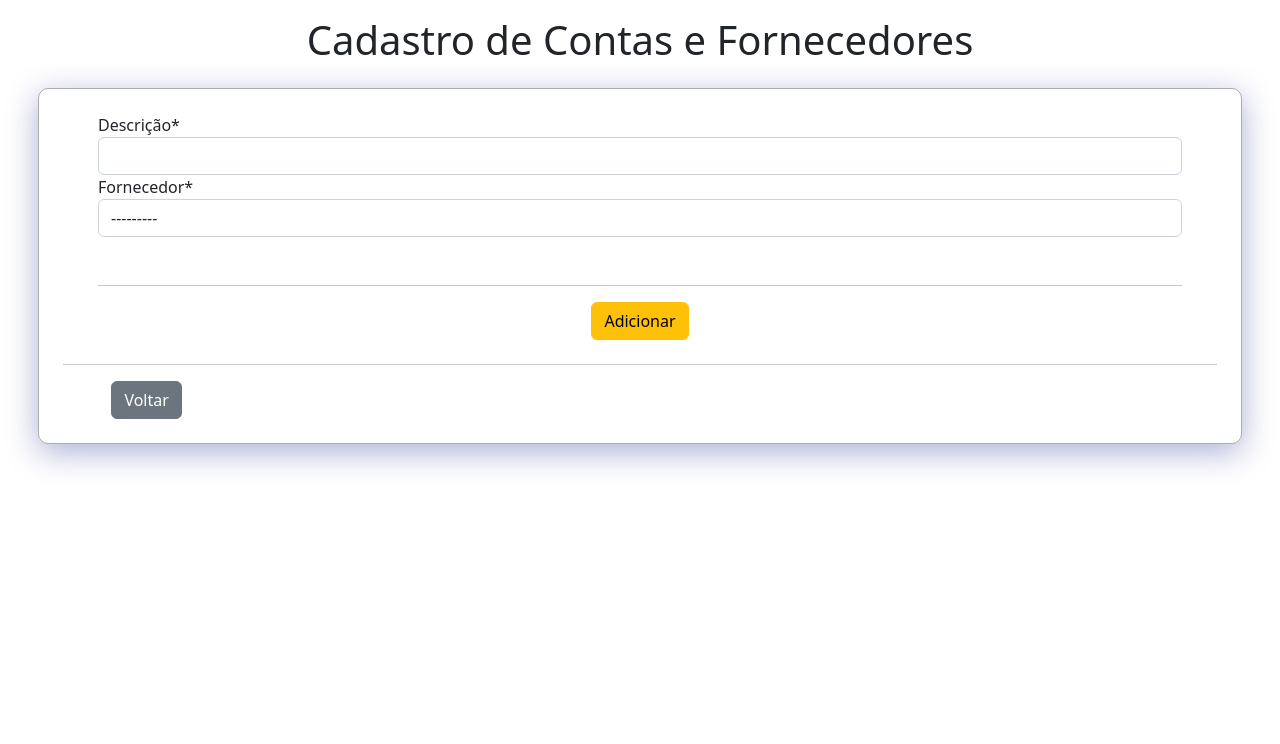
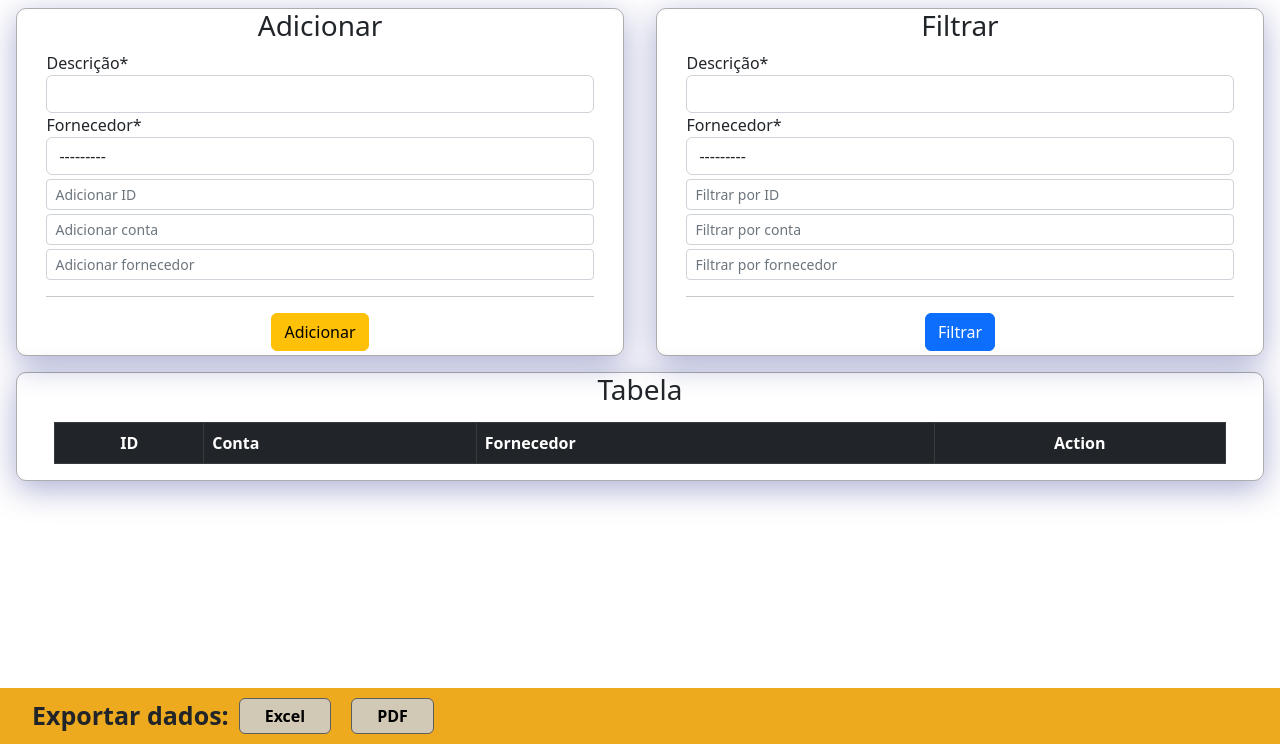
Before and after one commit to felipezampa/safegold-software, a Django app: page /crud_app/create/ in a window 1280 px wide. Shown: the part 56-800 px from the top of the page. Run offline with Django 4.2, Linux system fonts and the light colour scheme; tables that the repository leaves empty hold one stand-in row (values such as "Sample post"); lists and menus that the app fills with data are empty; some libraries are stand-ins or nearby versions.

Commit message:
Inicio da mudança do crud para uma tela apenas

```diff
--- a/crudfornecedor/crud_app/templates/crud_app/base.html
+++ b/crudfornecedor/crud_app/templates/crud_app/base.html
@@ -10,6 +10,7 @@
     <link rel="shortcut icon" href="{% static 'images/safegold.ico' %}">
     <link href="https://cdn.jsdelivr.net/npm/bootstrap@5.2.2/dist/css/bootstrap.min.css" rel="stylesheet" integrity="sha384-Zenh87qX5JnK2Jl0vWa8Ck2rdkQ2Bzep5IDxbcnCeuOxjzrPF/et3URy9Bv1WTRi" crossorigin="anonymous"><link rel="stylesheet" href="{% static 'fontawesome/css/all.css' %}">
     <link rel="stylesheet" href="{% static 'css/styles.css' %}">
+    <script src="https://unpkg.com/htmx.org@1.8.2"></script>
     {% block styles %}{% endblock %}
 </head>
 <body>
--- a/crudfornecedor/crud_app/templates/crud_app/tabela.html
+++ b/crudfornecedor/crud_app/templates/crud_app/tabela.html
@@ -1,15 +1,65 @@
 {% extends 'crud_app/base.html' %}
 {% load static %}
+{% load crispy_forms_tags%}
 {% block title %}<title>Tabela</title>{% endblock title %}
 {% block content %}
-<h1 class="d-flex justify-content-center mt-3">Tabela Fornecedor Conta</h1>
 <main>
-    <div class="sg-container mt-4">
-        <div class="col text-center mt-3 mb-3">
-            <a href="{% url 'crud_app:create' %}"><button type="submit" class="btn btn-warning btn-block">Adicionar</button></a>
+    <div class="container-fluid mb-5">
+        <div class="row">
+            <div class="col sg-container mt-2 mx-3">
+                <h3 class="text-center">Adicionar</h3>
+                <form action="" class="sg-content" method="POST">
+                    {% csrf_token %}
+
+                    {{ form|crispy }}
+                    <!--======================================= APAGAR DEPOIS, SOMENTE PARA TESTES =======================================-->
+                    <div class="input-group input-group-sm my-1 ml-3 mr-3">
+                        <input type="text" name="id" class="form-control" aria-la bel="Large" placeholder="Adicionar ID" />
                     </div>
+                    <div class="input-group input-group-sm my-1 ml-3 mr-3">
+                        <input type="text" name="conta" class="form-control" aria-label="Large" placeholder="Adicionar conta" />
+                    </div>
+                    <div class="input-group input-group-sm my-1 ml-3 mr-3">
+                        <input type="text" name="fornecedor" class="form-control" aria-label="Large" placeholder="Adicionar fornecedor" />
+                    </div>
+                    <!--======================================= APAGAR DEPOIS, SOMENTE PARA TESTES =======================================-->
+                    <div class="col text-center mb-1 mt-1">
+
+                        <hr>
+                        <button type="submit" class="btn btn-warning btn-block">Adicionar</button>
+                    </div>
+                </form>
+            </div>
+            <div class="col sg-container mt-2 mx-3">
+                <h3 class="text-center">Filtrar</h3>
+                <form action="" class="sg-content" method="POST">
+                    {% csrf_token %}
+
+                    {{ form|crispy }}
+                    <!--======================================= APAGAR DEPOIS, SOMENTE PARA TESTES =======================================-->
+                    <div class="input-group input-group-sm my-1 ml-3 mr-3">
+                        <input type="text" name="id" class="form-control" aria-la bel="Large" placeholder="Filtrar por ID" />
+                    </div>
+                    <div class="input-group input-group-sm my-1 ml-3 mr-3">
+                        <input type="text" name="conta" class="form-control" aria-label="Large" placeholder="Filtrar por conta" />
+                    </div>
+                    <div class="input-group input-group-sm my-1 ml-3 mr-3">
+                        <input type="text" name="fornecedor" class="form-control" aria-label="Large" placeholder="Filtrar por fornecedor" />
+                    </div>
+                    <!--======================================= APAGAR DEPOIS, SOMENTE PARA TESTES =======================================-->
+                    <div class="col text-center mb-1 mt-1">
+
+                        <hr>
+                        <button type="submit" class="btn btn-primary btn-block">Filtrar</button>
+                    </div>
+                </form>
+            </div>
+        </div>
+
+        <div class="sg-container mt-3 mx-1">
             <div class="sg-content">
-            <table class="table table-Light table-bordered table-striped mb-4">
+                <h3 class="text-center">Tabela</h3>
+                <table class="table table-Light table-bordered table-striped mb-3 mt-3">
                     <thead class="table-dark">
                         <tr>
                             <th class="col text-center">ID</th>
@@ -21,10 +71,10 @@
                     <tbody>
                         {% for conta in object_list %}
                         <tr>
-                        <td class="text-center">{{conta.id}}</td>
+                            <td class="text-center col-md-1">{{conta.id}}</td>
                             <td>{{conta.desc}}</td>
-                        <td>{{conta.fornecedor}}</td>
-                        <td class="sg-action-buttons excludeExport text-center">
+                            <td class="col-md-3">{{conta.fornecedor}}</td>
+                            <td class="sg-action-buttons excludeExport text-center col-md-2">
                                 <a href="{% url 'crud_app:detail' pk=conta.pk %}" class="mx-3" title="Detalhar Conta"><i class="fa-solid fa-expand"></i></a>
                                 <a href="{% url 'crud_app:update' pk=conta.pk %}" class="mx-3" title="Editar Conta"><i class="fa-solid fa-pen-to-square"></i></a>
                                 <a href="{% url 'crud_app:delete' pk=conta.pk %}" class="mx-3" title="Excluir Conta"><i class="fa-solid fa-trash-can"></i></a>
@@ -34,6 +84,7 @@
                         {% endfor %}
                     </tbody>
                 </table>
+            </div>
         </div>
     </div>
 </main>
--- a/crudfornecedor/crud_app/views.py
+++ b/crudfornecedor/crud_app/views.py
@@ -14,7 +14,7 @@
     model = models.Conta
 
 class ContaCreateView(CreateView):
-    template_name = 'crud_app/cadastro.html'
+    template_name = 'crud_app/tabela.html'
     fields = ("desc","fornecedor")
     model = models.Conta
     success_url = reverse_lazy("crud_app:list")
--- a/crudfornecedor/static/css/styles.css
+++ b/crudfornecedor/static/css/styles.css
@@ -16,13 +16,14 @@
     --border-container: #2222225e;
 }
 
+
 .sg-container {
     box-shadow: 0 8px 32px 0 var(--shadow-container);
     border-radius: 10px;
     border: 1px solid var(--border-container);
-    margin-left: 3%;
+    /*margin-left: 3%;
     margin-right: 3%;
-    margin-bottom: 5%;
+    margin-bottom: 5%;*/
 }
 
 .sg-content {
```
Also changed, not shown: crudfornecedor/crud_app/templates/crud_app/temp.html (added, +91 -0 lines), crudfornecedor/crud_app/urls.py (line endings or trailing spaces). Lines whose indentation alone changed are shown as unchanged.
